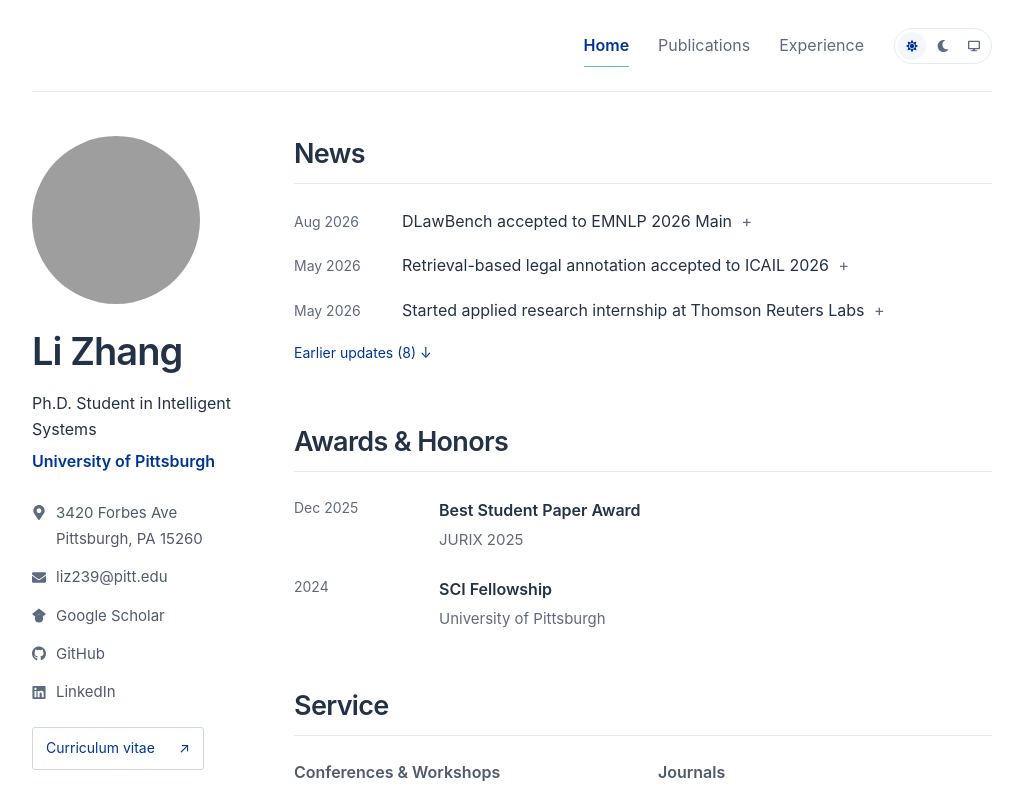
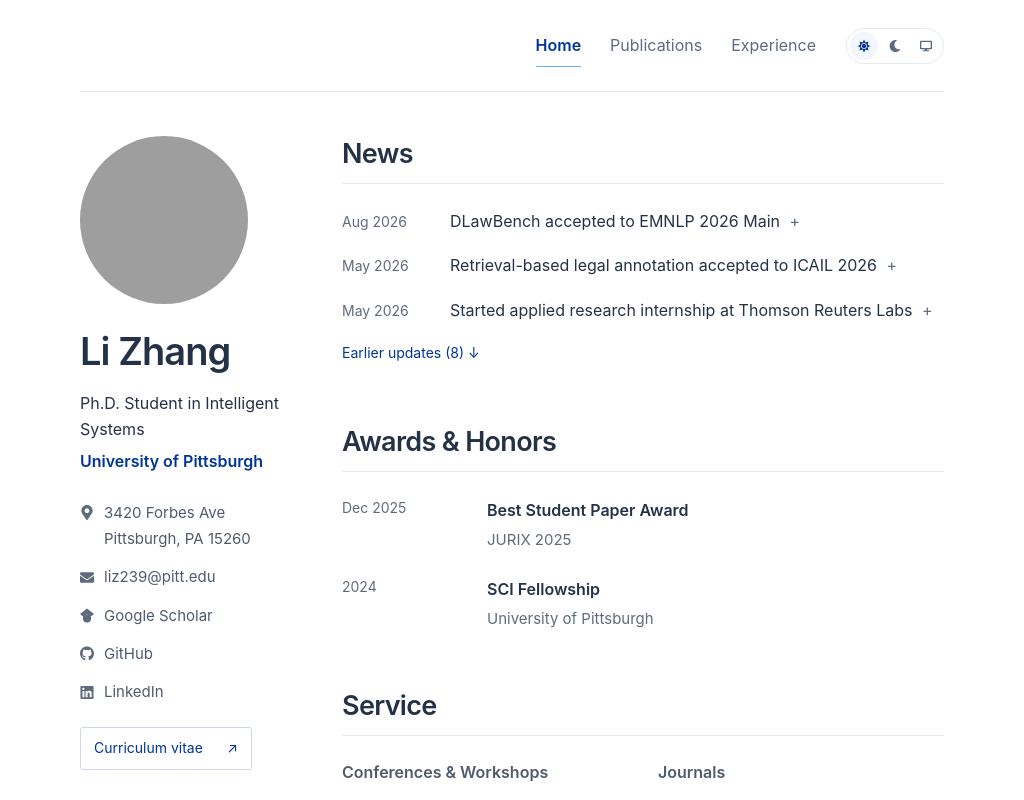
Before and after one commit to lizhang-AIandLaw/lizhang-AIandLaw.github.io, a React (Vite) app: page / in a window 1024 px wide. Shown: the top 800 px of the page. Built offline with nearby package versions, Linux system fonts and the light colour scheme; grey boxes are pictures that could not be loaded.

Commit message:
Narrow desktop content width and document verified links

```diff
--- a/src/templates/academic/academic.css
+++ b/src/templates/academic/academic.css
@@ -314,3 +314,11 @@
 @media (max-width: 380px) {
   .academic-site .academic-header nav { gap: 14px; }
 }
+
+/* Desktop content width: 90% of the approved large-type layout. */
+@media screen and (min-width: 1024px) {
+  .academic-site .academic-shell { width: min(1080px, calc(90% - 86.4px)); }
+}
+@media screen and (min-width: 1024px) and (max-width: 1100px) {
+  .academic-site .academic-shell { width: calc(90% - 57.6px); }
+}
```
Also changed, not shown: 2 other files (tests, documents, lock files or other folders).
